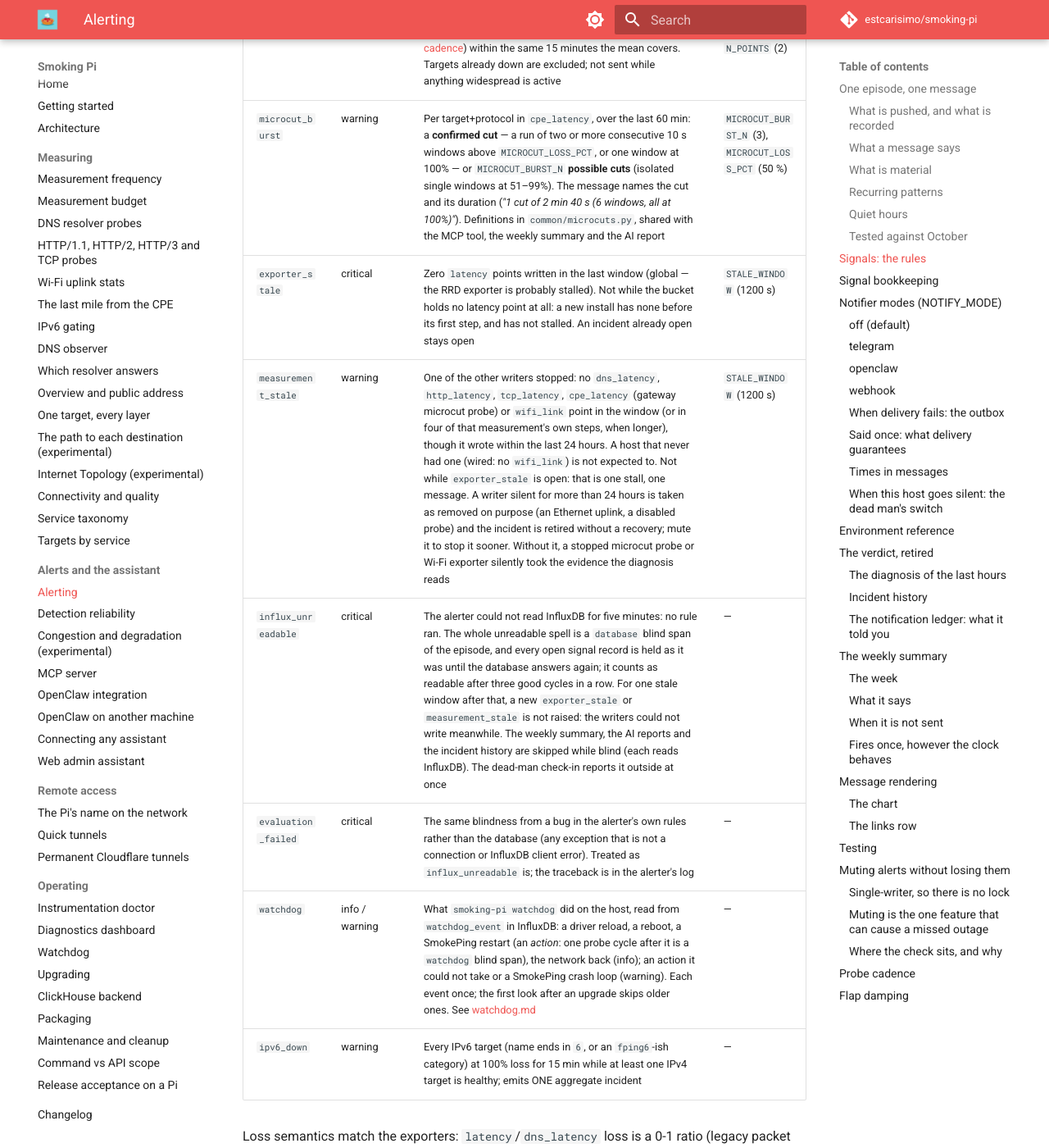
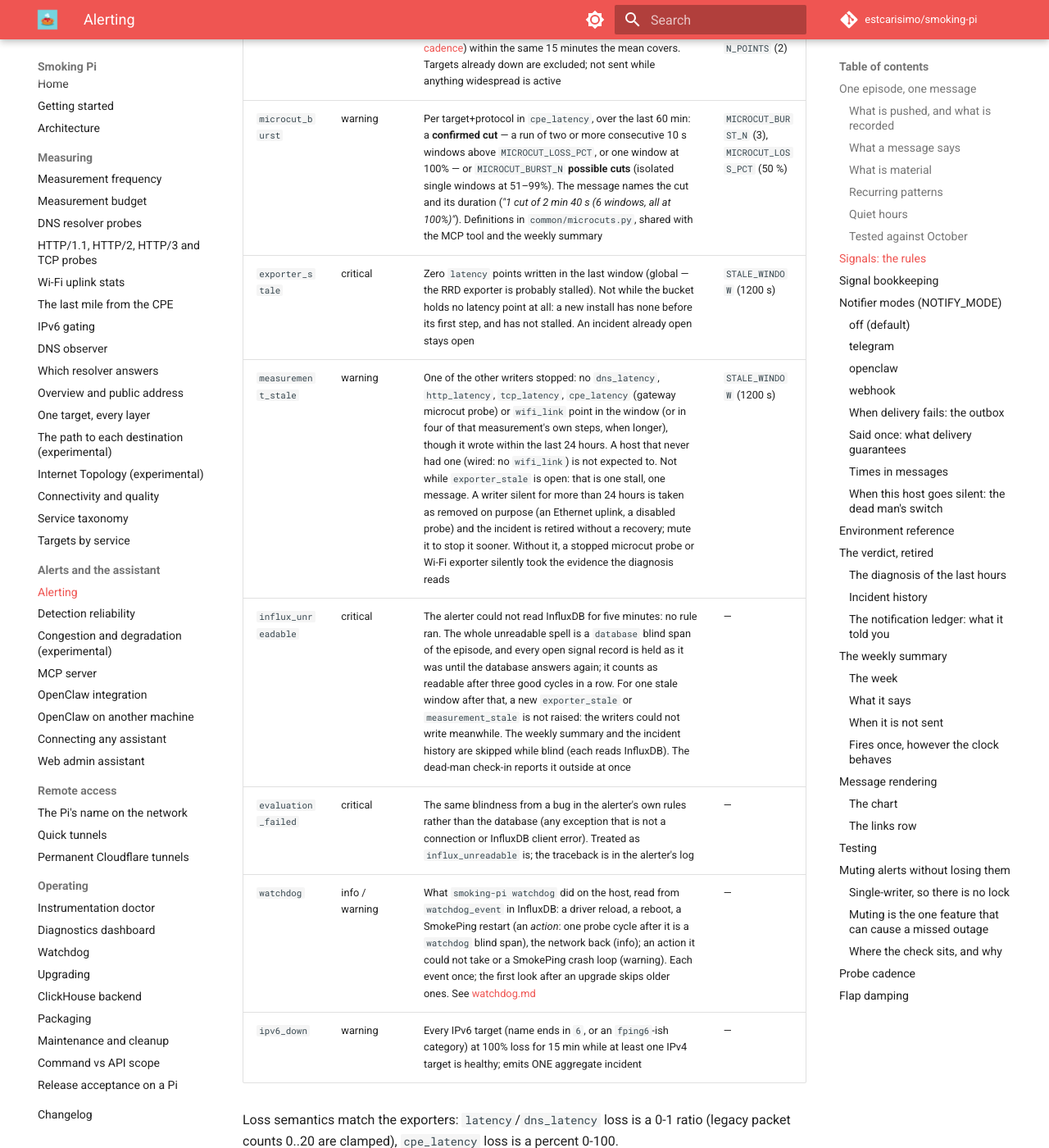
Before and after one commit to estcarisimo/smoking-pi, an MkDocs documentation site: the page built from docs/alerting.md, in a window 1280 px wide and 1400 px high, scrolled down 10354 px. Shown: the whole window at 82% size. Built offline with MkDocs 1.6.1 and Material for MkDocs 9.7.7, drawn with Linux system fonts in a browser that asks for light colours; comment, search, counter and statistics services are not loaded.

Commit message:
fix(cli): restore drops a retired profile too; stale ai mentions gone (review of #442)
The help and four docs still named the retired report; restore of an older
backup brought `ai` back into COMPOSE_PROFILES. coverage.xml back to main's.

Co-Authored-By: Claude Opus 5.5 <noreply@anthropic.com>

```diff
--- a/docs/alerting.md
+++ b/docs/alerting.md
@@ -379,10 +379,10 @@ new.
 | `degradation` | warning | New in front 8: the newest probe cycle (or the one before) lost something on `MATERIAL_BREADTH_PCT` (30 %) of the reporting destinations, or on half of the destinations of `MATERIAL_MIN_CATEGORIES` (2) categories, with a mean loss over every reporting destination of at least `MATERIAL_LOSS_PCT` (5 %). A provider dropping 2-8 % on most destinations every evening reaches neither `high_loss` (one target over 20 %) nor `outage` (most over 30 % in one cycle), and was never reported (the reference Pi, 30/08-06/10/2026, 19:30-23:00). Not while anything widespread is active | the material thresholds below (constants) |
 | `target_down` | critical | ALL loss points for a target (`latency` + `dns_latency`) in the last window are >= 99.9% loss, with at least 3 points. Not sent while anything widespread is active | `DOWN_WINDOW` (1200 s) |
 | `high_loss` | warning | Mean loss for a target over 15 min exceeds the threshold **and** the loss persisted: at least `HIGH_LOSS_MIN_POINTS` probe cycles that lost two or more pings (see [Probe cadence](#probe-cadence)) within the same 15 minutes the mean covers. Targets already down are excluded; not sent while anything widespread is active | `HIGH_LOSS_PCT` (20 %), `HIGH_LOSS_MIN_POINTS` (2) |
-| `microcut_burst` | warning | Per target+protocol in `cpe_latency`, over the last 60 min: a **confirmed cut** — a run of two or more consecutive 10 s windows above `MICROCUT_LOSS_PCT`, or one window at 100% — or `MICROCUT_BURST_N` **possible cuts** (isolated single windows at 51–99%). The message names the cut and its duration (*"1 cut of 2 min 40 s (6 windows, all at 100%)"*). Definitions in `common/microcuts.py`, shared with the MCP tool, the weekly summary and the AI report | `MICROCUT_BURST_N` (3), `MICROCUT_LOSS_PCT` (50 %) |
+| `microcut_burst` | warning | Per target+protocol in `cpe_latency`, over the last 60 min: a **confirmed cut** — a run of two or more consecutive 10 s windows above `MICROCUT_LOSS_PCT`, or one window at 100% — or `MICROCUT_BURST_N` **possible cuts** (isolated single windows at 51–99%). The message names the cut and its duration (*"1 cut of 2 min 40 s (6 windows, all at 100%)"*). Definitions in `common/microcuts.py`, shared with the MCP tool and the weekly summary | `MICROCUT_BURST_N` (3), `MICROCUT_LOSS_PCT` (50 %) |
 | `exporter_stale` | critical | Zero `latency` points written in the last window (global — the RRD exporter is probably stalled). Not while the bucket holds no latency point at all: a new install has none before its first step, and has not stalled. An incident already open stays open | `STALE_WINDOW` (1200 s) |
 | `measurement_stale` | warning | One of the other writers stopped: no `dns_latency`, `http_latency`, `tcp_latency`, `cpe_latency` (gateway microcut probe) or `wifi_link` point in the window (or in four of that measurement's own steps, when longer), though it wrote within the last 24 hours. A host that never had one (wired: no `wifi_link`) is not expected to. Not while `exporter_stale` is open: that is one stall, one message. A writer silent for more than 24 hours is taken as removed on purpose (an Ethernet uplink, a disabled probe) and the incident is retired without a recovery; mute it to stop it sooner. Without it, a stopped microcut probe or Wi-Fi exporter silently took the evidence the diagnosis reads | `STALE_WINDOW` (1200 s) |
-| `influx_unreadable` | critical | The alerter could not read InfluxDB for five minutes: no rule ran. The whole unreadable spell is a `database` blind span of the episode, and every open signal record is held as it was until the database answers again; it counts as readable after three good cycles in a row. For one stale window after that, a new `exporter_stale` or `measurement_stale` is not raised: the writers could not write meanwhile. The weekly summary, the AI reports and the incident history are skipped while blind (each reads InfluxDB). The dead-man check-in reports it outside at once | — |
+| `influx_unreadable` | critical | The alerter could not read InfluxDB for five minutes: no rule ran. The whole unreadable spell is a `database` blind span of the episode, and every open signal record is held as it was until the database answers again; it counts as readable after three good cycles in a row. For one stale window after that, a new `exporter_stale` or `measurement_stale` is not raised: the writers could not write meanwhile. The weekly summary and the incident history are skipped while blind (each reads InfluxDB). The dead-man check-in reports it outside at once | — |
 | `evaluation_failed` | critical | The same blindness from a bug in the alerter's own rules rather than the database (any exception that is not a connection or InfluxDB client error). Treated as `influx_unreadable` is; the traceback is in the alerter's log | — |
 | `watchdog` | info / warning | What `smoking-pi watchdog` did on the host, read from `watchdog_event` in InfluxDB: a driver reload, a reboot, a SmokePing restart (an *action*: one probe cycle after it is a `watchdog` blind span), the network back (info); an action it could not take or a SmokePing crash loop (warning). Each event once; the first look after an upgrade skips older ones. See [watchdog.md](watchdog.md) | — |
 | `ipv6_down` | warning | Every IPv6 target (name ends in `6`, or an `fping6`-ish category) at 100% loss for 15 min while at least one IPv4 target is healthy; emits ONE aggregate incident | — |
```
Also changed, not shown: docs/packaging.md (+1 -1 lines), docs/release-acceptance.md (+1 -1 lines), 5 other files.
